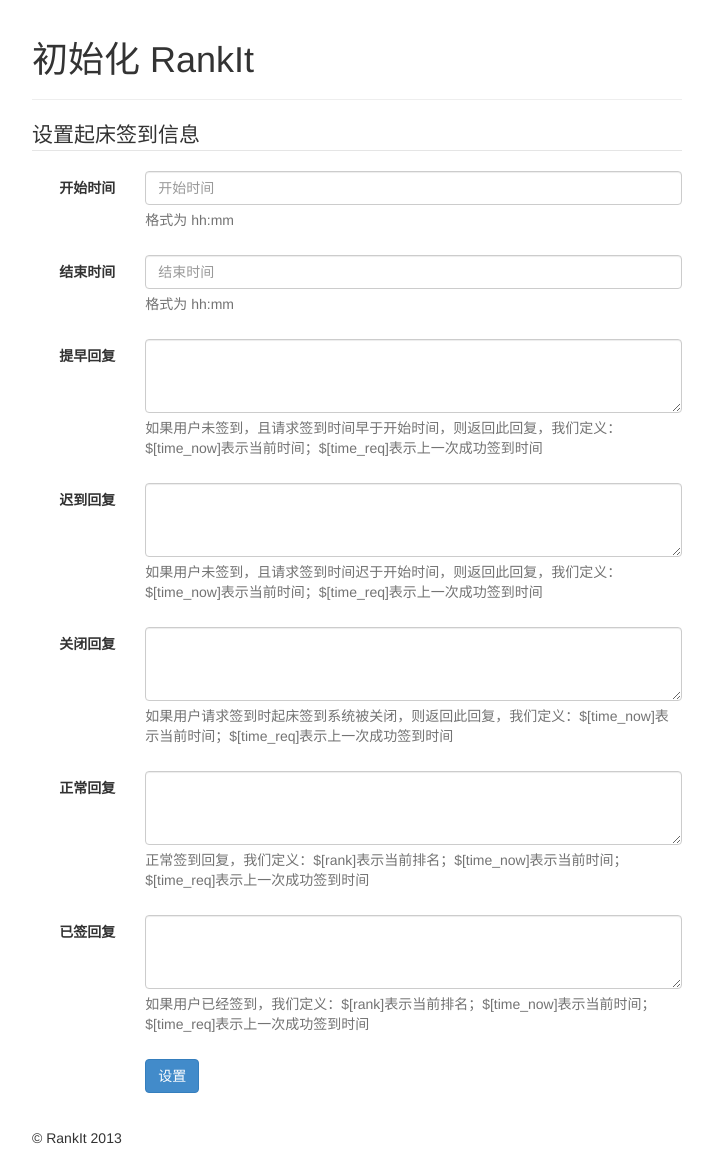
After one commit to brickgao/RankIt, a Flask app: template RankIt/templates/init_step_two.html in a window 1280 px wide. The commit adds this page. Shown: the whole page, without its empty margins (283-996 px from the left). Run offline with Flask 2, Linux system fonts and the light colour scheme; the template is opened without the code that fills it, so the values that code supplies are empty.

Commit message:
finish init

```diff
--- a/RankIt/models/normalEvent.py
+++ b/RankIt/models/normalEvent.py
@@ -6,9 +6,9 @@ class normalEvent(db.Model):
 
     __tablename__   = 'normal_event'
     id              = db.Column(db.Integer, primary_key=True)
-    early_ret       = db.Column(db.String(250), unique=False)
-    late_ret        = db.Column(db.String(250), unique=False)
-    acc_defualt_ret = db.Column(db.String(250), unique=False)
+    early_ret       = db.Column(db.Text, unique=False)
+    late_ret        = db.Column(db.Text, unique=False)
+    acc_defualt_ret = db.Column(db.Text, unique=False)
     begin_time      = db.Column(db.DateTime, unique=False)
     end_time        = db.Column(db.DateTime, unique=False)
 
--- a/RankIt/models/normalRec.py
+++ b/RankIt/models/normalRec.py
@@ -12,7 +12,7 @@ class normalRec(db.Model):
     user           = db.relationship('user',
                                      primaryjoin='normalRec.user_id == user.id',
                                      backref=db.backref('normal_rec', order_by='normalRec.user_id'))
-    normal_event  = db.relationship('normalEvent',
+    normal_event   = db.relationship('normalEvent',
                                      primaryjoin='normalRec.event_id == normalEvent.id',
                                      backref=db.backref('normal_rec'))
 
--- a/RankIt/routes.py
+++ b/RankIt/routes.py
@@ -3,7 +3,8 @@
 from RankIt import *
 from flask import Flask, render_template, request, flash, redirect
 from models.admin import admin
-import hashlib
+from models.wakeupEvent import wakeupEvent
+import hashlib, time_misc
 
 @app.route('/', methods=['GET'])
 def getMainIndex():
@@ -12,20 +13,66 @@ def getMainIndex():
 @app.route('/init', methods=['GET'])
 def getInitIndex():
     adminInfo = admin.query.filter_by(username='admin').first()
-    if not adminInfo:
+    wakeupEventInfo = wakeupEvent.query.filter_by(id=1).first()
+    print wakeupEventInfo
+    if not adminInfo or not wakeupEventInfo:
         return render_template('init_begin.html')
+    else:
+        return redirect('/')
 
 @app.route('/init/step1', methods=['GET', 'POST'])
 def initStepOne():
+    adminInfo = admin.query.filter_by(username='admin').first()
+    if adminInfo:
+        return redirect('/init/step2')
     if request.method == 'GET':
         return render_template('init_step_one.html')
     elif request.method == 'POST':
         if request.form['passwd'] != request.form['passwdagain']:
             flash(u'两次密码不一致', 'error')
             return redirect('/init/step1')
+        elif request.form['passwd'] == '':
+            flash(u'请填写密码', 'error')
+            return redirect('/init/step1')
         else:
-            _ = hashlib.sha512('trick' + request.form['passwd']).hexdigest()
+            _ = hashlib.sha512('biu' + request.form['passwd']).hexdigest()
             adminInfo = admin('admin', _)
             db.session.add(adminInfo)
             db.session.commit()
-            return 'success'
+            flash(u'密码设置成功', 'success')
+            return redirect('/init/step2')
+
+@app.route('/init/step2', methods=['GET', 'POST'])
+def initStepTwo():
+    adminInfo = admin.query.filter_by(username='admin').first()
+    wakeupEventInfo = wakeupEvent.query.filter_by(id=1).first()
+    if not adminInfo:
+        flash(u'请先完成第一步，设置密码', 'error')
+        return redirect('/init/step1')
+    if wakeupEventInfo:
+        return redirect('/')
+    if request.method == 'GET':
+        return render_template('init_step_two.html')
+    elif request.method == 'POST':
+        begin_time = request.form['begin_time']
+        end_time   = request.form['end_time']
+        early_ret  = request.form['early_ret']
+        late_ret   = request.form['late_ret']
+        off_ret    = request.form['off_ret']
+        acc_ret    = request.form['acc_ret']
+        done_ret   = request.form['done_ret']
+        if begin_time == '':
+            flash(u'请填写开始时间', 'error')
+            return redirect('/init/step2')
+        elif end_time == '':
+            flash(u'请填写结束时间', 'error')
+            return redirect('/init/step2')
+        else:
+            if time_misc.check_double_time(begin_time, end_time):
+                wakeupEventInfo = wakeupEvent('1970-1-1', 0, begin_time, end_time, early_ret, late_ret, off_ret, acc_ret, done_ret)
+                db.session.add(wakeupEventInfo)
+                db.session.commit()
+                return 'success'
+            else:
+                flash(u'请设置合法时间或者结束时间大于开始时间', 'error')
+                return redirect('/init/step2')
--- /dev/null
+++ b/RankIt/templates/init_step_two.html
@@ -0,0 +1,85 @@
+{% extends "init_base.html" %}
+{% block title %}初始化 RankIt - 设置起床签到信息{% endblock %}
+{% block content %}
+<div class="wrap">
+  <div class="container">
+    <div class="page-header">
+      <h1>初始化 RankIt</h1>
+    </div>
+    {% with success = get_flashed_messages(category_filter=["success"]) %}
+    {% if success %}
+    <div class="alert alert-success alert-dismissable">
+      <button type="button" class="close" data-dismiss="alert" aria-hidden="true">&times;</button>
+      {{ success[0] }}
+      </div>
+    {% endif %}
+    {% endwith %}
+    {% with error = get_flashed_messages(category_filter=["error"]) %}
+    {% if error  %}
+     <div class="alert alert-danger alert-dismissable">
+       <button type="button" class="close" data-dismiss="alert" aria-hidden="true">&times;</button>
+       {{ error[0] }}
+     </div>
+    {% endif %}
+    {% endwith %}
+    <form class="form-horizontal" method="post">
+      <legend>设置起床签到信息</legend>
+      <div class="form-group">
+        <label for="begin_time" class="col-sm-2 control-label">开始时间</label>
+        <div class="col-sm-10">
+          <input type="text" class="form-control" id="begin_time" name="begin_time" placeholder="开始时间">
+          <p class="help-block">格式为 hh:mm</p>
+        </div>
+      </div>
+      <div class="form-group">
+        <label for="end_time" class="col-sm-2 control-label">结束时间</label>
+        <div class="col-sm-10">
+          <input type="text" class="form-control" id="end_time" name="end_time" placeholder="结束时间">
+          <p class="help-block">格式为 hh:mm</p>
+        </div>
+      </div>
+      <div class="form-group">
+        <label for="early_ret" class="col-sm-2 control-label">提早回复</label>
+        <div class="col-sm-10">
+          <textarea class="form-control" rows="3" id="early_ret" name="early_ret"></textarea>
+          <p class="help-block">如果用户未签到，且请求签到时间早于开始时间，则返回此回复，我们定义：$[time_now]表示当前时间<hh:mm>；$[time_req]表示上一次成功签到时间<hh:mm></p>
+        </div>
+      </div>
+      <div class="form-group">
+        <label for="late_ret" class="col-sm-2 control-label">迟到回复</label>
+        <div class="col-sm-10">
+          <textarea class="form-control" rows="3" id="late_ret" name="late_ret"></textarea>
+          <p class="help-block">如果用户未签到，且请求签到时间迟于开始时间，则返回此回复，我们定义：$[time_now]表示当前时间<hh:mm>；$[time_req]表示上一次成功签到时间<hh:mm></p>
+        </div>
+      </div>
+      <div class="form-group">
+        <label for="off_ret" class="col-sm-2 control-label">关闭回复</label>
+        <div class="col-sm-10">
+          <textarea class="form-control" rows="3" id="off_ret" name="off_ret"></textarea>
+          <p class="help-block">如果用户请求签到时起床签到系统被关闭，则返回此回复，我们定义：$[time_now]表示当前时间<hh:mm>；$[time_req]表示上一次成功签到时间<hh:mm></p>
+        </div>
+      </div>
+      <div class="form-group">
+        <label for="acc_ret" class="col-sm-2 control-label">正常回复</label>
+        <div class="col-sm-10">
+          <textarea class="form-control" rows="3" id="acc_ret" name="acc_ret"></textarea>
+          <p class="help-block">正常签到回复，我们定义：$[rank]表示当前排名；$[time_now]表示当前时间<hh:mm>；$[time_req]表示上一次成功签到时间<hh:mm></p>
+        </div>
+      </div>
+      <div class="form-group">
+        <label for="done_ret" class="col-sm-2 control-label">已签回复</label>
+        <div class="col-sm-10">
+          <textarea class="form-control" rows="3" id="done_ret" name="done_ret"></textarea>
+          <p class="help-block">如果用户已经签到，我们定义：$[rank]表示当前排名；$[time_now]表示当前时间<hh:mm>；$[time_req]表示上一次成功签到时间<hh:mm></p>
+        </div>
+      </div>
+      <div class="form-group">
+        <div class="col-sm-offset-2 col-sm-10">
+          <button type="submit" class="btn btn-primary">设置</button>
+        </div>
+      </div>
+    </form>
+    &nbsp;
+  </div>
+</div>
+{% endblock %}
```
Also changed, not shown: RankIt/models/wakeupEvent.py (+15 -10 lines), RankIt/models/wakeupRec.py (+10 -5 lines), RankIt/templates/init_step_one.html (+2 -6 lines), RankIt/time_misc.py (added, +21 -0 lines).
